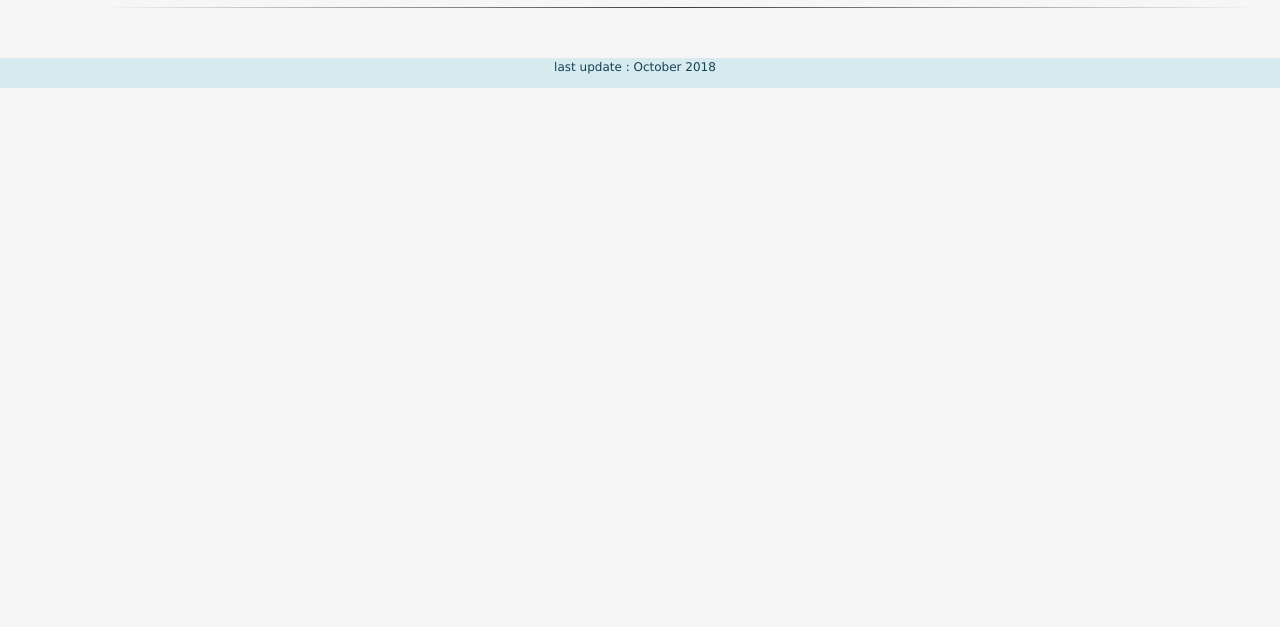
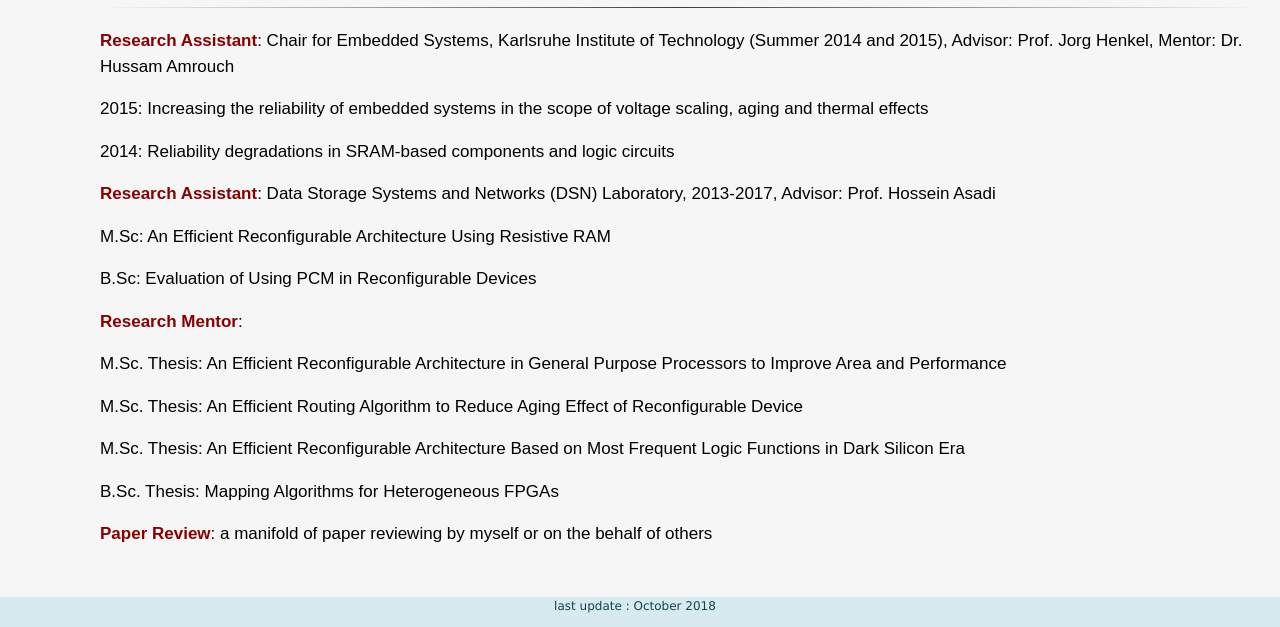
Before and after one commit to FatemehAsgr/Commands-etc., a plain HTML site: page Research.html in a window 1280 px wide. Shown: the part 230-857 px from the top of the page. Before the commit the page ends 800 px from the top, so only its background shows below. Drawn offline with nearby package versions, Linux system fonts and the light colour scheme.

Commit message:
Update Research.html

```diff
--- a/Research.html
+++ b/Research.html
@@ -4,10 +4,19 @@
   <meta name="viewport" content="width=device-width, initial-scale=1">
   <meta name="keywords" content="Behnam Khaleghi, Behnam, Khaleghi, Tajana Šimunić Rosing, Tajana Rosing, Tajana, behnamkhaleghi, hardware, Electronic Design Automation, Reconfigurable Computing, Reconfigurable, Computing, Reliability, Hossein Asadi, Hossein, ISCA, DAC, Sharif, Sharif University, Sharif University Of technology, FPL, VLSI" />
   <style>
+  font{
+    color: #880000;
+    font-weight: 550;
+  }
 /* Dropdown container (hidden by default). Optional: add a lighter background color and some left padding to change the design of the dropdown content */
 .dropdown-container {
     display: none;
     padding-left: 8px;
+}
+.Research{
+  color: #E13F01;
+  font-size: 100px;
+  font-weight: normal;
 }
 
 /* Optional: Style the caret down icon */
@@ -185,6 +194,18 @@
       <div class="main">
         <h2>Research</h2>
         <hr class="hr">
+        <p><font class="research">Research Assistant</font>: Chair for Embedded Systems, Karlsruhe Institute of Technology (Summer 2014 and 2015), Advisor: Prof. Jorg Henkel, Mentor: Dr. Hussam Amrouch</p>
+        <p>2015: Increasing the reliability of embedded systems in the scope of voltage scaling, aging and thermal effects</p>
+        <p>2014: Reliability degradations in SRAM-based components and logic circuits</p>
+        <p><font class="research">Research Assistant</font>: Data Storage Systems and Networks (DSN) Laboratory, 2013-2017, Advisor: Prof. Hossein Asadi</p>
+        <p>M.Sc: An Efficient Reconfigurable Architecture Using Resistive RAM</p>
+        <p>B.Sc: Evaluation of Using PCM in Reconfigurable Devices</p>
+        <p><font class="research">Research Mentor</font>:</p>
+        <p>M.Sc. Thesis: An Efficient Reconfigurable Architecture in General Purpose Processors to Improve Area and Performance</p>
+        <p>M.Sc. Thesis: An Efficient Routing Algorithm to Reduce Aging Effect of Reconfigurable Device</p>
+        <p>M.Sc. Thesis: An Efficient Reconfigurable Architecture Based on Most Frequent Logic Functions in Dark Silicon Era</p>
+        <p>B.Sc. Thesis: Mapping Algorithms for Heterogeneous FPGAs</p>
+        <p><font class="research">Paper Review</font>: a manifold of paper reviewing by myself or on the behalf of others</p>
       </div>
     </div>
 
```
